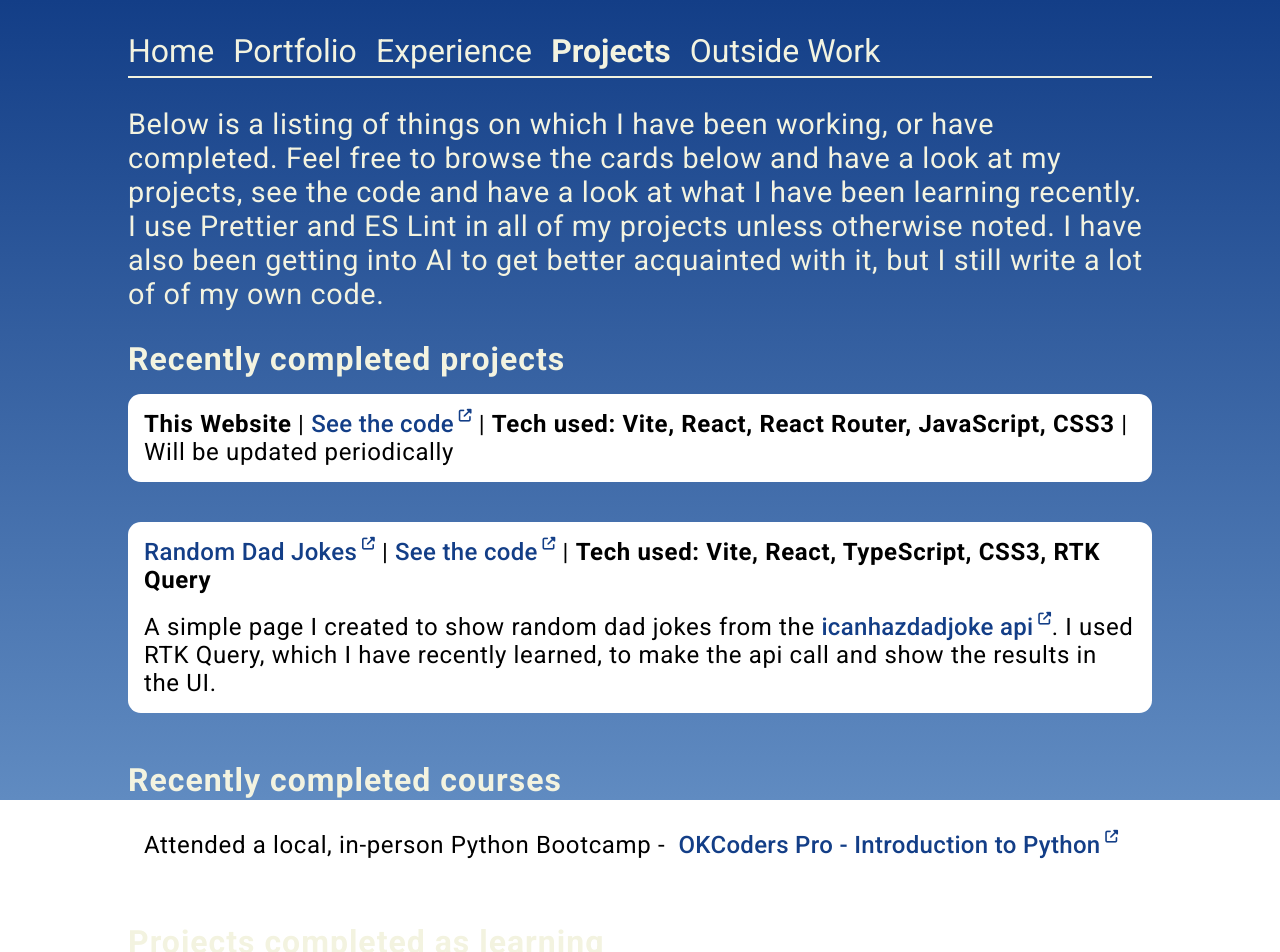
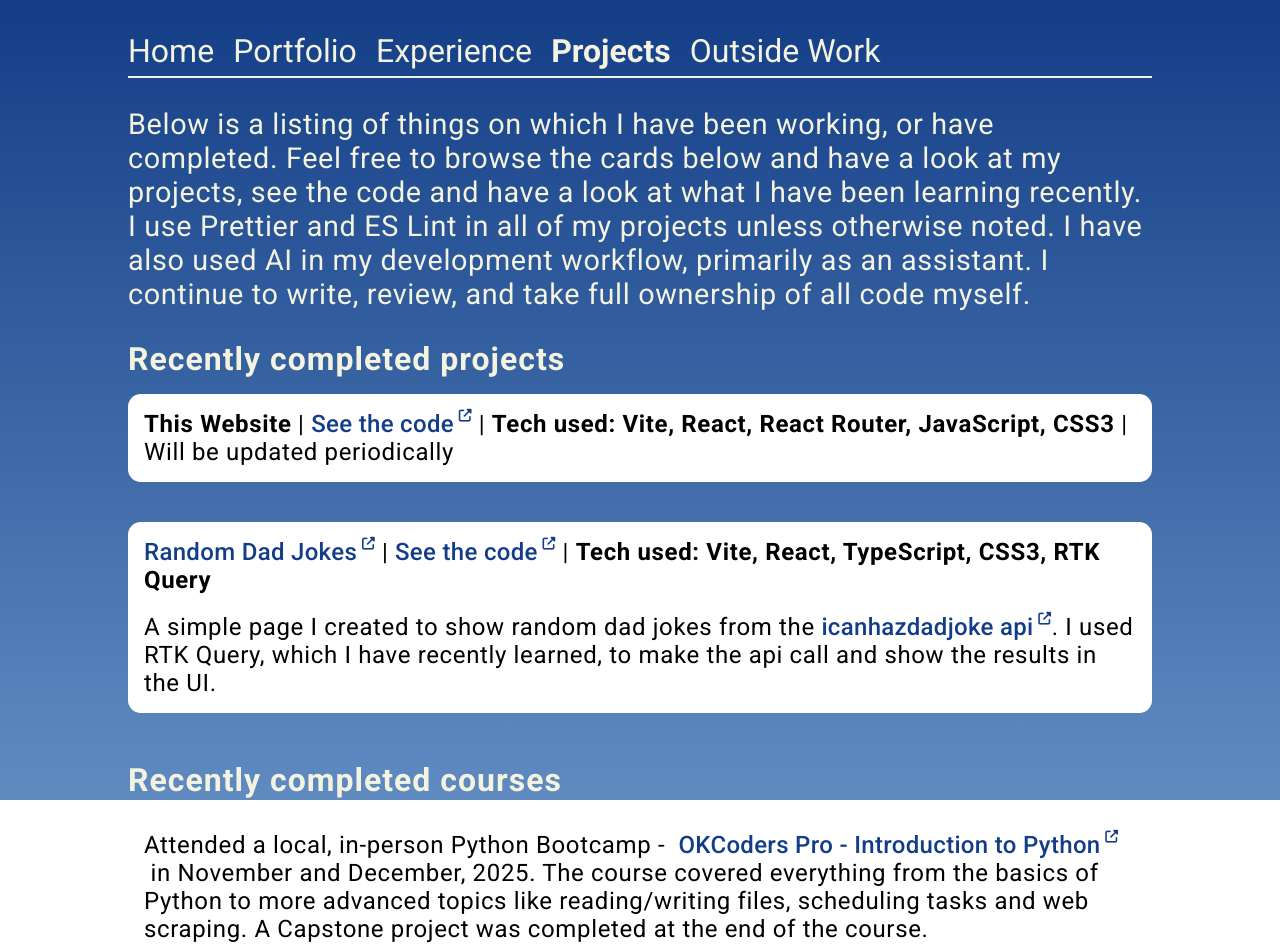
Before and after one commit to CoderAJ7470/portfolio, a React (Vite) app: page /portfolio/projects in a window 1280 px wide. Shown: the top 952 px of the page. Built offline with nearby package versions, Linux system fonts and the light colour scheme.

Commit message:
Re-worded some sections on the home page and experience page

```diff
--- a/src/pages/LandingPage.jsx
+++ b/src/pages/LandingPage.jsx
@@ -14,9 +14,9 @@ const LandingPage = () => {
           tools. I enjoy web development, am an avid aviation enthusiast and
           have a Meteorology degree as well. I call it the "three-way cloud
           connection". In keeping with that theme, the aircraft window shades
-          below will reveal links to pages showing my credentials, career
-          experience and on what I am working, as well as projects I have
-          recently completed. Intrigued? Check it out!
+          below are "portals" to pages showing my credentials, career experience
+          and on what I am working, as well as projects I have recently
+          completed. Intrigued? Check it out!
         </p>
       </section>
       <Windows />
--- a/src/pages/Projects.jsx
+++ b/src/pages/Projects.jsx
@@ -16,8 +16,9 @@ const Projects = () => {
             completed. Feel free to browse the cards below and have a look at my
             projects, see the code and have a look at what I have been learning
             recently. I use Prettier and ES Lint in all of my projects unless
-            otherwise noted. I have also been getting into AI to get better
-            acquainted with it, but I still write a lot of of my own code.
+            otherwise noted. I have also used AI in my development workflow,
+            primarily as an assistant. I continue to write, review, and take
+            full ownership of all code myself.
           </p>
 
           <h2>Recently completed projects</h2>
@@ -92,6 +93,10 @@ const Projects = () => {
                   OKCoders Pro - Introduction to Python
                 </a>
                 <i className='fa-solid fa-up-right-from-square'></i>
+                &nbsp;in November and December, 2025. The course covered
+                everything from the basics of Python to more advanced topics
+                like reading/writing files, scheduling tasks and web scraping. A
+                Capstone project was completed at the end of the course.
               </p>
             </div>
           </section>
```
